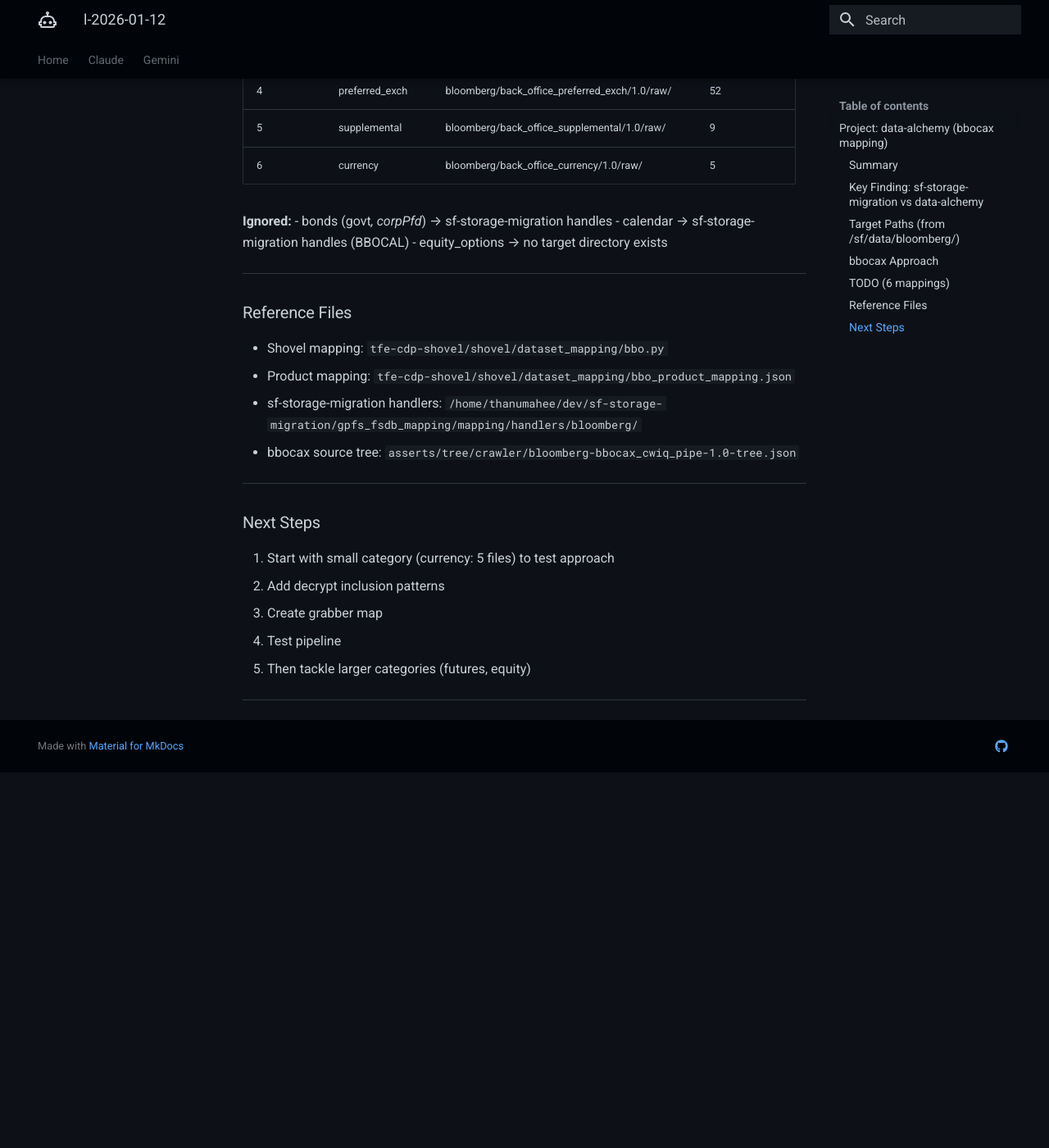
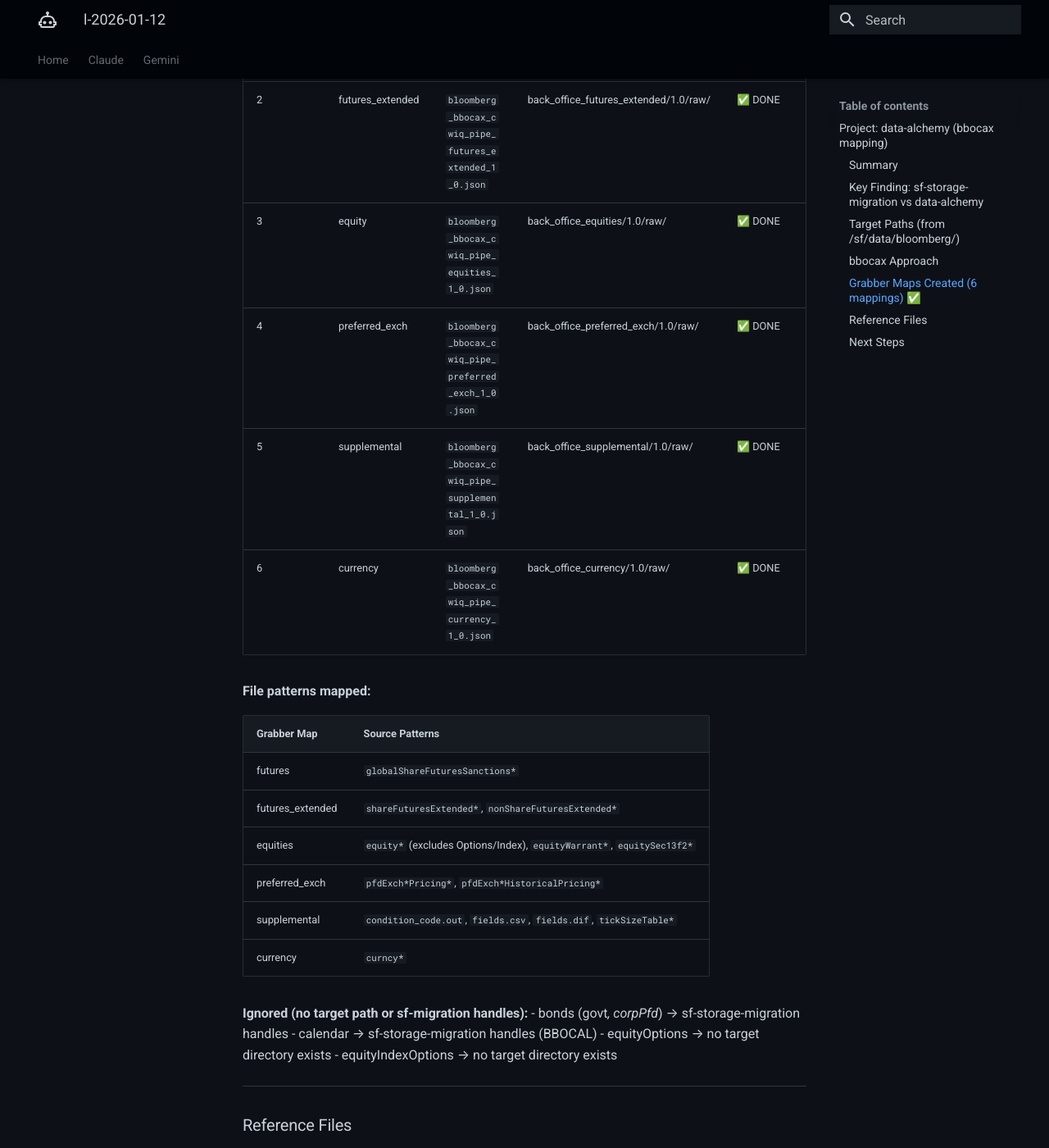
Before and after one commit to ThanuMahee12/AgentContext, an MkDocs documentation site: the page built from docs/Claude/sessions/l-2026-01-12.md, in a window 1280 px wide and 1400 px high, scrolled down 2514 px. Shown: the whole window at 82% size. Built offline with MkDocs 1.6.1 and Material for MkDocs 9.7.7, drawn with Linux system fonts in a browser that asks for light colours; before the commit the page ends 3456 px from its top, so only the background shows below that; some of the changed text lies outside the part shown.

Commit message:
docs: update l-2026-01-12 session - 6 bbocax grabber maps created

```diff
--- a/docs/Claude/sessions/l-2026-01-12.md
+++ b/docs/Claude/sessions/l-2026-01-12.md
@@ -85,21 +85,33 @@ Analyzed bbocax_cwiq_pipe files and determined what needs mapping vs what sf-sto
 
 ---
 
-### TODO (6 mappings)
+### Grabber Maps Created (6 mappings) ✅
 
-| # | Category | Target | Encrypted Files |
-|---|----------|--------|-----------------|
-| 1 | futures | bloomberg/back_office_futures/1.0/raw/ | ~200 |
-| 2 | futures_extended | bloomberg/back_office_futures_extended/1.0/raw/ | ~117 |
-| 3 | equity | bloomberg/back_office_equities/1.0/raw/ | 91 |
-| 4 | preferred_exch | bloomberg/back_office_preferred_exch/1.0/raw/ | 52 |
-| 5 | supplemental | bloomberg/back_office_supplemental/1.0/raw/ | 9 |
-| 6 | currency | bloomberg/back_office_currency/1.0/raw/ | 5 |
+| # | Category | Grabber Map | Target | Status |
+|---|----------|-------------|--------|--------|
+| 1 | futures | `bloomberg_bbocax_cwiq_pipe_futures_1_0.json` | back_office_futures/1.0/raw/ | ✅ DONE |
+| 2 | futures_extended | `bloomberg_bbocax_cwiq_pipe_futures_extended_1_0.json` | back_office_futures_extended/1.0/raw/ | ✅ DONE |
+| 3 | equity | `bloomberg_bbocax_cwiq_pipe_equities_1_0.json` | back_office_equities/1.0/raw/ | ✅ DONE |
+| 4 | preferred_exch | `bloomberg_bbocax_cwiq_pipe_preferred_exch_1_0.json` | back_office_preferred_exch/1.0/raw/ | ✅ DONE |
+| 5 | supplemental | `bloomberg_bbocax_cwiq_pipe_supplemental_1_0.json` | back_office_supplemental/1.0/raw/ | ✅ DONE |
+| 6 | currency | `bloomberg_bbocax_cwiq_pipe_currency_1_0.json` | back_office_currency/1.0/raw/ | ✅ DONE |
 
-**Ignored:**
+**File patterns mapped:**
+
+| Grabber Map | Source Patterns |
+|-------------|-----------------|
+| futures | `globalShareFuturesSanctions*` |
+| futures_extended | `shareFuturesExtended*`, `nonShareFuturesExtended*` |
+| equities | `equity*` (excludes Options/Index), `equityWarrant*`, `equitySec13f2*` |
+| preferred_exch | `pfdExch*Pricing*`, `pfdExch*HistoricalPricing*` |
+| supplemental | `condition_code.out`, `fields.csv`, `fields.dif`, `tickSizeTable*` |
+| currency | `curncy*` |
+
+**Ignored (no target path or sf-migration handles):**
 - bonds (govt*, corpPfd*) → sf-storage-migration handles
 - calendar → sf-storage-migration handles (BBOCAL)
-- equity_options → no target directory exists
+- equityOptions → no target directory exists
+- equityIndexOptions → no target directory exists
 
 ---
 
@@ -114,10 +126,9 @@ Analyzed bbocax_cwiq_pipe files and determined what needs mapping vs what sf-sto
 
 ### Next Steps
 
-1. Start with small category (currency: 5 files) to test approach
-2. Add decrypt inclusion patterns
-3. Create grabber map
-4. Test pipeline
-5. Then tackle larger categories (futures, equity)
+1. Test pipeline with new grabber maps
+2. Run with `--default-mapping` to find uncategorized files
+3. Verify gold output paths match expected structure
+4. Deploy to production
 
 ---
```
